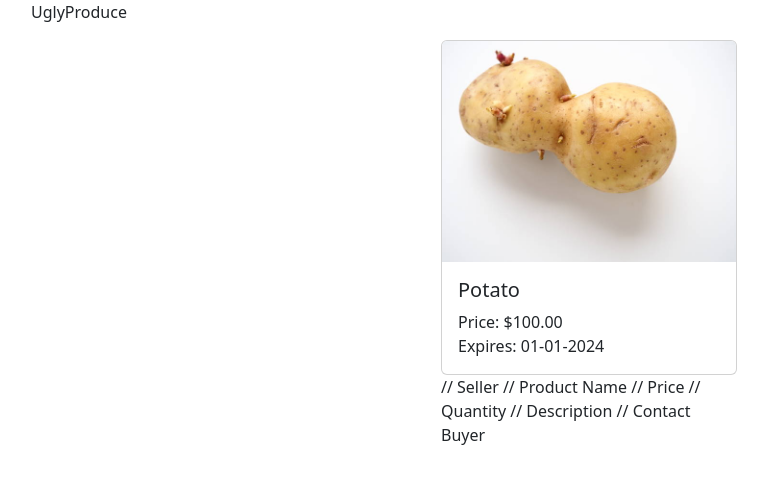
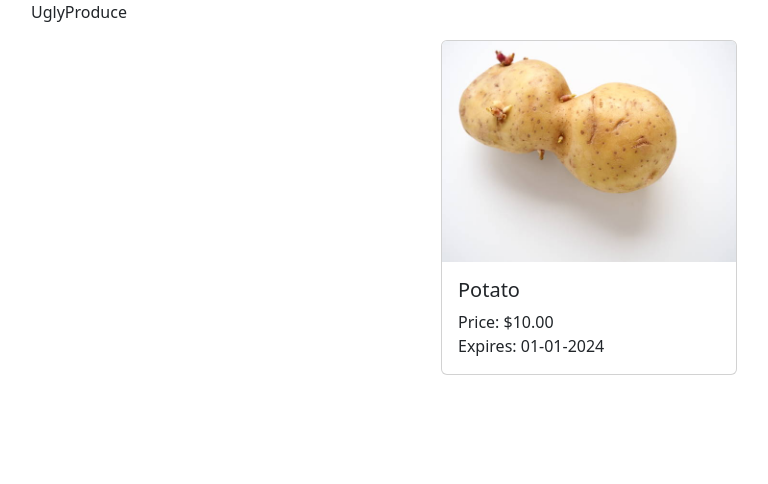
Before and after one commit to edvinkeskin/plantProject, a React (Create React App) app in the folder my-app/: page / in a window 1280 px wide. Shown: the top 484 px of the page, without its empty margins (51-819 px from the left). Built offline with nearby package versions, Linux system fonts and the light colour scheme.

Commit message:
Updated Produce Component

```diff
--- a/my-app/src/components/Produce.jsx
+++ b/my-app/src/components/Produce.jsx
@@ -1,5 +1,5 @@
 import {useState} from "react";
-import {Card, Container, Image, Modal} from "react-bootstrap";
+import {Button, Card, Container, Image, Modal} from "react-bootstrap";
 
 const Product = () => {
     const [showModal, setShowModal] = useState(false);
@@ -14,36 +14,36 @@ const Product = () => {
                 <Card.Img variant="top" src={imagePath} alt="Ugly Potato"/>
                 <Card.Body>
                     <Card.Title>Potato</Card.Title>
-                    <Card.Text className="m-0">Price: $100.00</Card.Text>
+                    <Card.Text className="m-0">Price: $10.00</Card.Text>
                     <Card.Text>Expires: 01-01-2024</Card.Text>
                 </Card.Body>
             </Card>
-
-            // Seller
-            // Product Name
-            // Price
-            // Quantity
-
-            // Description
-
-            // Contact Buyer
-
-            <Modal show={showModal} onHide={handleCloseModal} size="xl">
+            <Modal show={showModal} onHide={handleCloseModal} size="xl" centered>
                 <Modal.Header closeButton/>
                 <Modal.Body>
                     <div className="d-flex flex-row">
                         <Image src={imagePath} alt="Ugly Potato" rounded/>
-                        <div className="ps-3">
-                            <h1>Potato</h1>
-                            <p>Price: $100.00</p>
-                            <p>Expires: 01-01-2024</p>
-                            <p>Despite its unconventional appearance, the Ugly Potato boasts a hearty and earthy taste
-                                that adds depth to a variety of dishes.
-                            </p>
+                        <div className="ps-3 d-flex flex-column justify-content-center">
+                            <div>
+                                <h1>Potato</h1>
+                                <p className="m-0 p-0">Price: $10.00</p>
+                                <p>Expires: 2024-01-01</p>
+                                <p className="m-0 p-0">
+                                    Despite its unconventional appearance, the Ugly Potato boasts a hearty and earthy
+                                    taste that adds depth to a variety of dishes.
+                                </p>
+                            </div>
                             <hr/>
-                            <p>Seller Information</p>
-                            <p>Jackson Wang</p>
-                            <p>Vancouver, British Columbia</p>
+                            <div>
+                                <h5>Seller Information</h5>
+                                <p className="m-0 p-0">Richard Lee</p>
+                                <p className="m-0 p-0">Vancouver, BC Canada</p>
+                            </div>
+                            <hr/>
+                            <div>
+                                <h5>Contact Seller</h5>
+                                <Button className="w-100">Send</Button>
+                            </div>
                         </div>
                     </div>
                 </Modal.Body>
```
